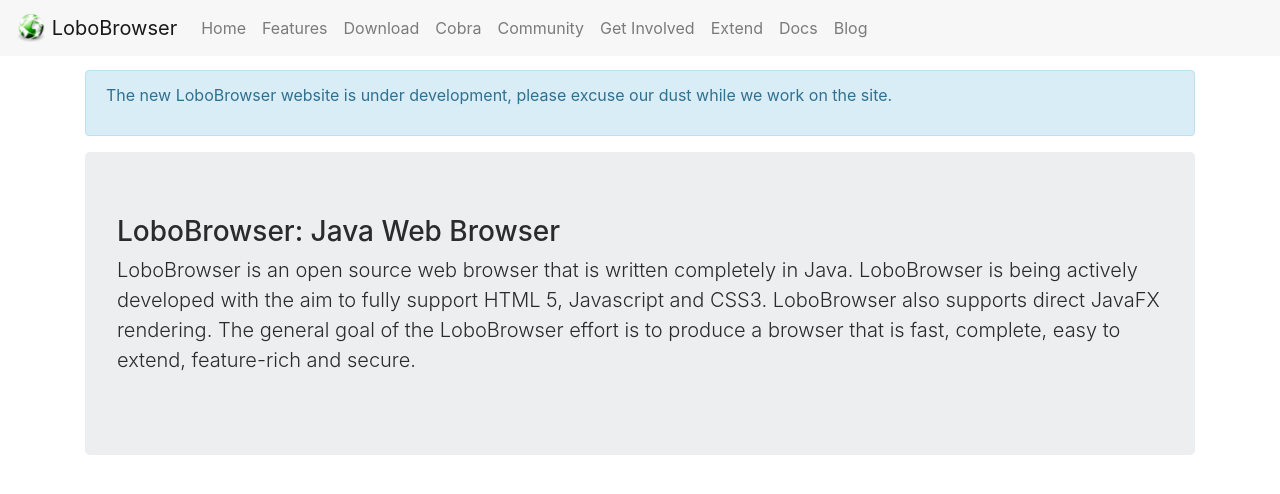
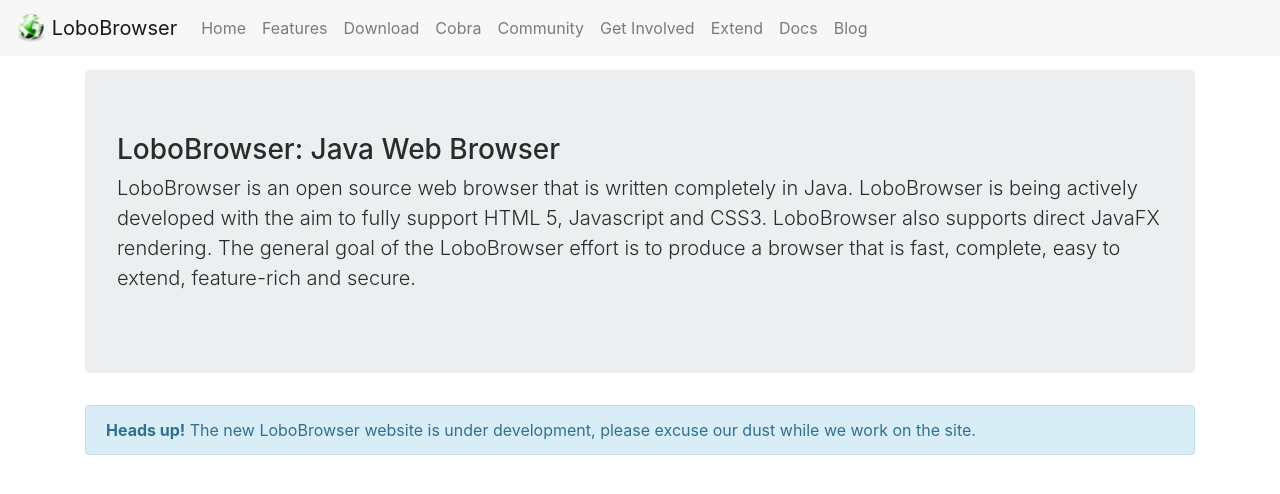
Before and after one commit to lobobrowser/lobobrowser.org, a Jekyll site: the page built from index.html, in a window 1280 px wide. Shown: the top 494 px of the page. Built offline with Jekyll 4.4.1, drawn with Linux system fonts in a browser that asks for light colours; nearby versions of some CDN libraries; Markdown is read by kramdown in place of the engine named in the settings.

Commit message:
update alert style

```diff
--- a/index.html
+++ b/index.html
@@ -2,13 +2,13 @@
 layout: default
 title: "LoboBrowser"
 ---
-
-<div class="alert alert-info" role="alert">
-  <p>The new LoboBrowser website is under development, please excuse our dust while we work on the site.</p>
-</div>
 
 <div class="jumbotron">
   <h3>LoboBrowser: Java Web Browser</h3>
   <p class="lead">LoboBrowser is an open source web browser that is written completely in Java. LoboBrowser is being actively developed with the aim to fully support HTML 5, Javascript and CSS3. LoboBrowser also supports direct
     JavaFX rendering. The general goal of the LoboBrowser effort is to produce a browser that is fast, complete, easy to extend, feature-rich and secure.</p>
 </div>
+
+<div class="alert alert-info" role="alert">
+  <strong>Heads up!</strong> The new LoboBrowser website is under development, please excuse our dust while we work on the site.
+</div>
```
